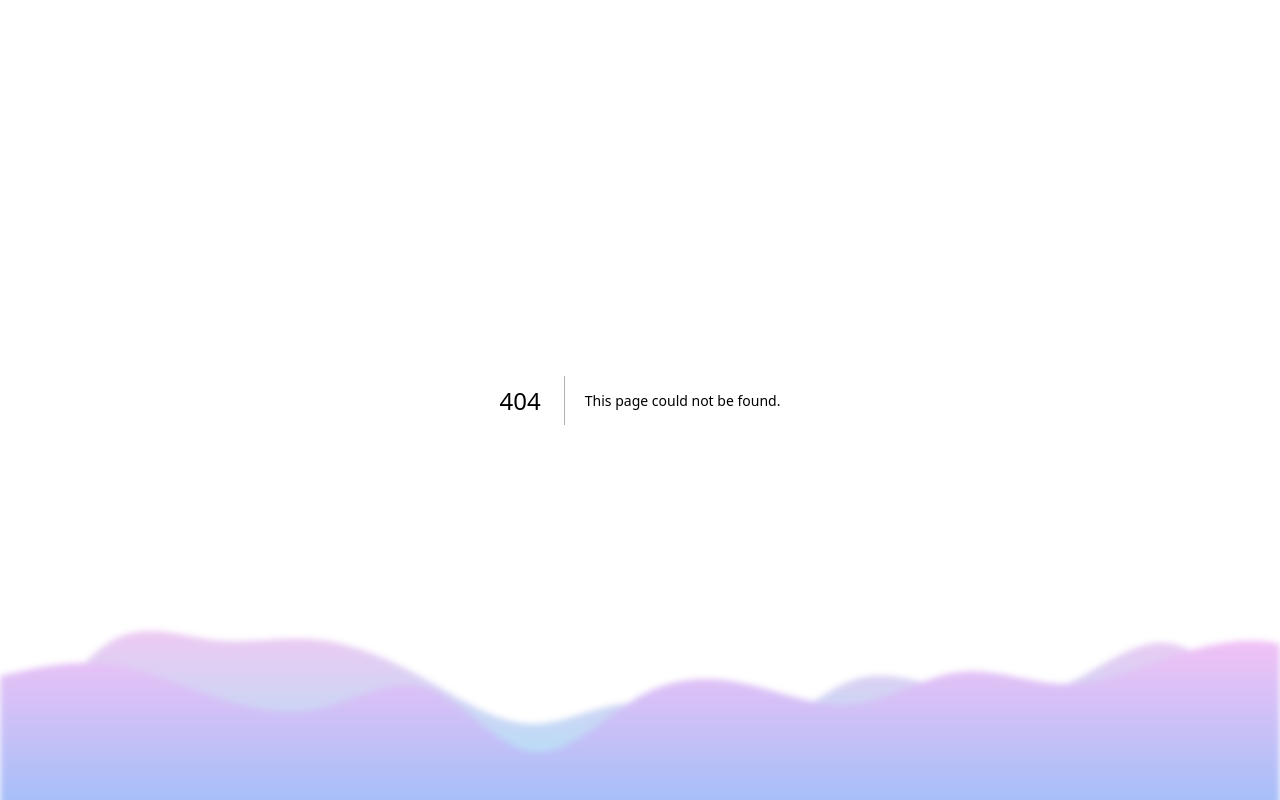
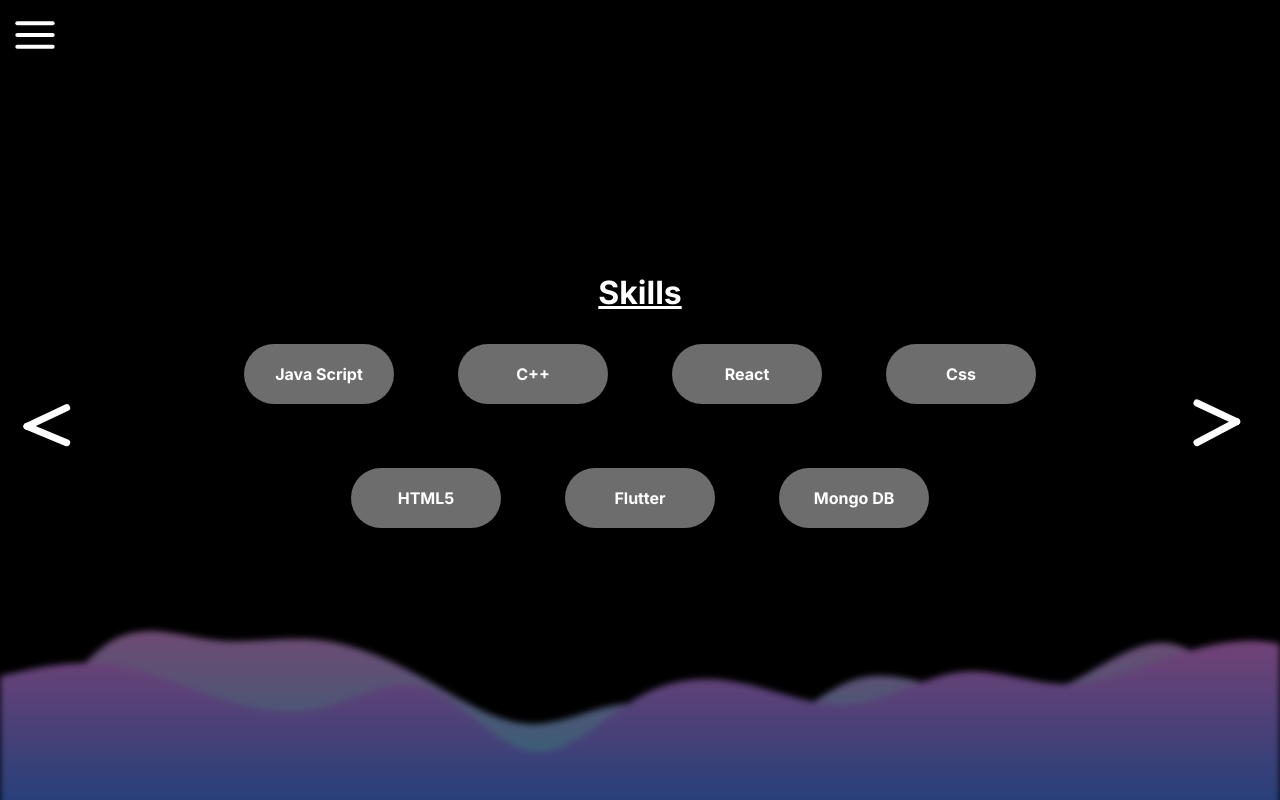
Before and after one commit to Itsbabin/port-pholio, a Next.js app: page /skills in a window 1280 px wide. Before the commit this address had no page. Built offline with nearby package versions, Linux system fonts and the light colour scheme.

Commit message:
skill page

```diff
--- a/src/app/globals.css
+++ b/src/app/globals.css
@@ -299,3 +299,37 @@ svg:hover .line3 {
     display: none;
   }
 }
+
+.wraper_skill{
+  width: max(65vw , 500px);
+  display: flex;
+  flex-wrap: wrap;
+  align-items: center;
+  justify-content: center;
+  gap: 4rem;
+  z-index: 4;
+}
+
+.skill_card{
+  height: 60px;
+  width: 150px;
+  text-align: center;
+  vertical-align: middle;
+  line-height: 60px;
+  border-radius: 30px;
+  font-weight: 700;
+  background-color: #6d6d6d;
+}
+
+.skill_container{
+  display: flex;
+  flex-direction: column;
+  gap: 2rem;
+  justify-content: center;
+  align-items: center;
+}
+
+.skill_container h1{
+  text-decoration: underline;
+  text-align: center;
+}
--- /dev/null
+++ b/src/app/skills/page.js
@@ -0,0 +1,30 @@
+import Card from "@/component/skill_card";
+import React from "react";
+import Sidenav from "../../component/sidenav";
+
+export default function Skills() {
+  const list = [
+    "Java Script",
+    "C++",
+    "React",
+    "Css",
+    "HTML5",
+    "Flutter",
+    "Mongo DB",
+  ];
+  return (
+    <>
+    <Sidenav />
+      <div className="container">
+        <div className="skill_container">
+            <h1>Skills</h1>
+        <div className="wraper_skill">
+          {list.map((e) => {
+            return <Card name={e} />;
+          })}
+        </div>
+        </div>
+      </div>
+    </>
+  );
+}
--- /dev/null
+++ b/src/component/skill_card.jsx
@@ -0,0 +1,9 @@
+import React from 'react'
+
+export default function Card({name}) {
+  return (
+    <>
+     <div className="skill_card">{name}</div>
+    </>
+  )
+}
```
